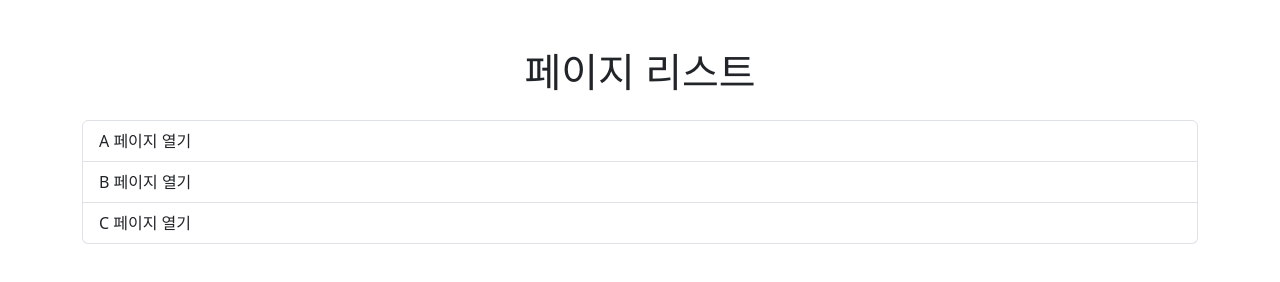
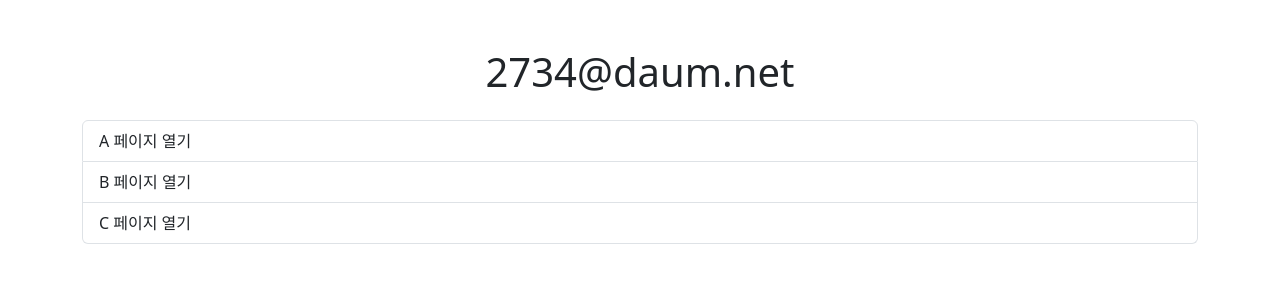
Before and after one commit to 0102734/0102734.github.io, a plain HTML site: page index.html in a window 1280 px wide. Drawn offline with nearby package versions, Linux system fonts and the light colour scheme.

Commit message:
Update index.html

```diff
--- a/index.html
+++ b/index.html
@@ -9,7 +9,7 @@
 </head>
 <body>
     <div class="container mt-5">
-        <h1 class="text-center mb-4">페이지 리스트</h1>
+        <h1 class="text-center mb-4">2734@daum.net</h1>
         <div class="list-group">
             <a href="a.html" target="_blank" class="list-group-item list-group-item-action">A 페이지 열기</a>
             <a href="b.html" target="_blank" class="list-group-item list-group-item-action">B 페이지 열기</a>
```
